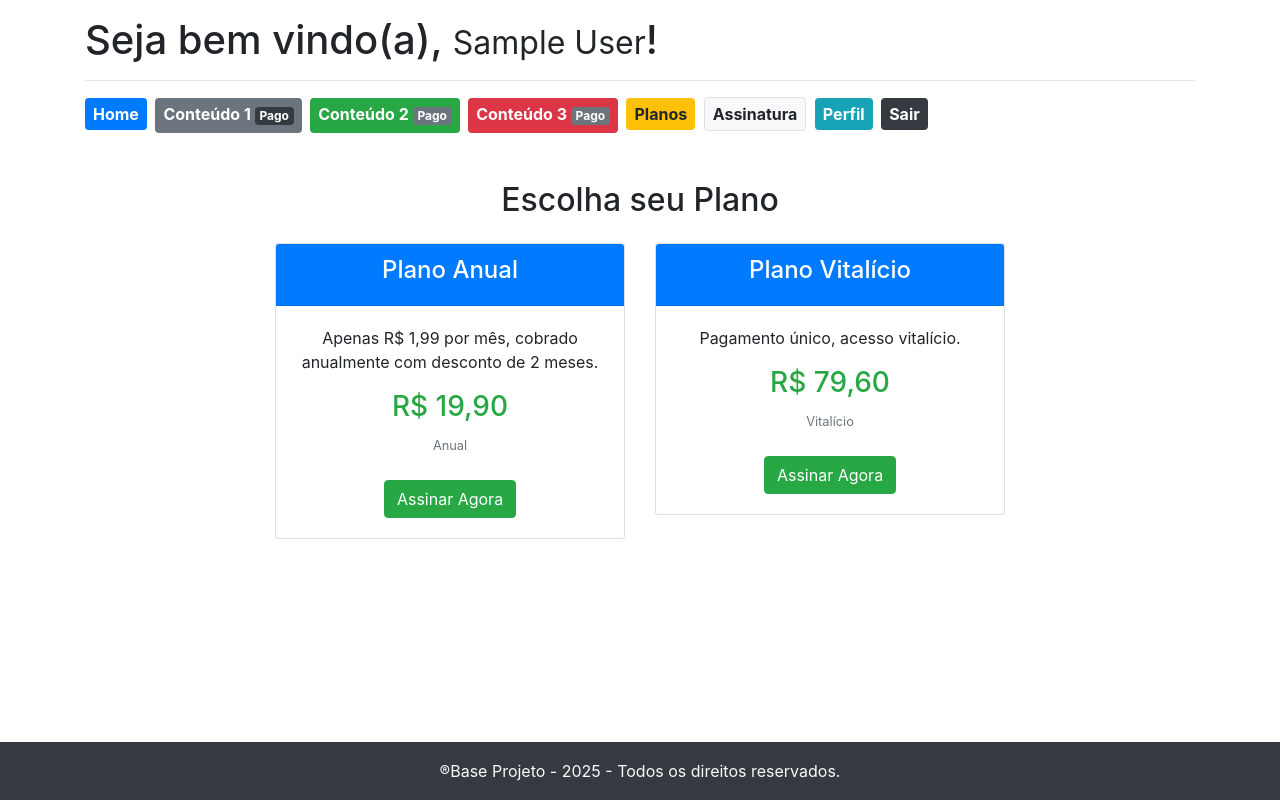
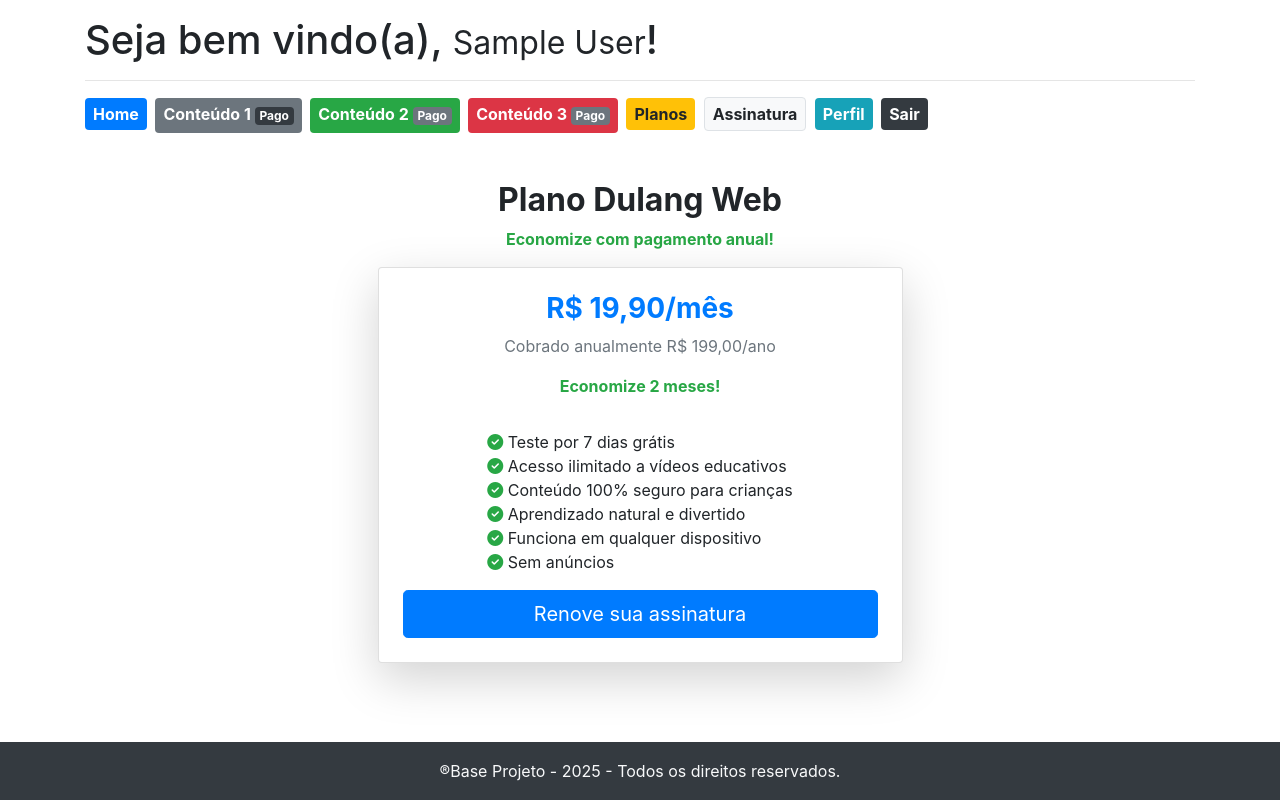
Before and after one commit to cwrsiqueira/base-projeto-login-pagto, a PHP site: page /base-projeto-login-pagto/subscription/plans in a window 1280 px wide. Run offline with PHP 8.4, Linux system fonts and the light colour scheme; the visitor is signed in with stand-in values (Sample User, id 1).

Commit message:
Ajustes nos direcionamentos e outras adequações do sistema para o Dulang Web

```diff
--- a/controllers/profileController.php
+++ b/controllers/profileController.php
@@ -6,7 +6,7 @@ class profileController extends controller
 	public function __construct()
 	{
 		if (!(new User)->isLogged()) {
-			header("Location: " . BASE_URL . "auth");
+			header("Location: " . BASE_URL . "home");
 			exit;
 		}
 
--- a/controllers/subscriptionController.php
+++ b/controllers/subscriptionController.php
@@ -6,7 +6,7 @@ class subscriptionController extends controller
 	public function __construct()
 	{
 		if (!(new User)->isLogged()) {
-			header("Location: " . BASE_URL . "auth");
+			header("Location: " . BASE_URL . "home");
 			exit;
 		}
 
@@ -23,7 +23,8 @@ class subscriptionController extends controller
 		$subscription = (new Subscription)->getSubscriptionByTenantId($tenant_id);
 
 		if (!$subscription) {
-			$_SESSION['msg'] = "<p class='container mt-3 alert alert-danger'>Nenhum assinatura encontrada.</p>";
+			header("Location: " . BASE_URL . "checkoutMercadoPago");
+			exit;
 		}
 
 		$dados['subscription'] = $subscription;
@@ -36,19 +37,12 @@ class subscriptionController extends controller
 		$dados = ["page" => "Planos"];
 		$dados['plans'] = [
 			[
-				'id' => 'planoanual',
-				'name' => 'Plano Anual',
-				'description' => 'Apenas R$ 1,99 por mês, cobrado anualmente com desconto de 2 meses.',
-				'price' => 19.90,
+				'id' => 'planodulangweb',
+				'name' => 'Plano Dulang Web',
+				'description' => 'Apenas R$ 19,90 por mês, cobrado anualmente com desconto de 2 meses.',
+				'price' => 199.00,
 				'billing_cycle' => 'Anual'
 			],
-			[
-				'id' => 'planovitalicio',
-				'name' => 'Plano Vitalício',
-				'description' => 'Pagamento único, acesso vitalício.',
-				'price' => 19.90 * 4,
-				'billing_cycle' => 'Vitalício'
-			]
 		];
 
 		$this->loadTemplate('plans', $dados);
--- a/views/login.php
+++ b/views/login.php
@@ -14,8 +14,8 @@
     <div class="container d-flex justify-content-center align-items-center vh-100">
         <div class="card p-4 shadow-lg">
             <div class="text-center">
-                <img src="<?= BASE_URL ?>assets/images/logo.png" alt="Logo" class="logo mb-3" width="150">
-                <h4 class="mb-3">Projeto Base<br>Login</h4>
+                <img src="<?= BASE_URL ?>assets/images/logo.png" alt="Logo" class="logo mb-3" width="80" height="80">
+                <h4 class="mb-3">Login</h4>
             </div>
             <?php
             if (!empty($_SESSION['msg'])) {
--- a/views/plans.php
+++ b/views/plans.php
@@ -1,21 +1,29 @@
 <div class="container mt-5">
-    <h2 class="text-center mb-4">Escolha seu Plano</h2>
-    <div class="row justify-content-center">
-        <?php foreach ($plans as $plan) : ?>
-            <div class="col-md-4">
-                <div class="card text-center mb-4">
-                    <div class="card-header bg-primary text-white">
-                        <h4><?php echo $plan['name']; ?></h4>
+    <section class="container my-5 text-center" id="preco">
+        <h2 class="font-weight-bold">Plano Dulang Web</h2>
+        <p class="text-success font-weight-bold">Economize com pagamento anual!</p>
+
+        <div class="row justify-content-center">
+            <div class="col-md-6">
+                <div class="card shadow-lg p-4">
+                    <h3 class="text-primary font-weight-bold">R$ 19,90/mês</h3>
+                    <p class="text-muted">Cobrado anualmente R$ 199,00/ano</p>
+                    <p class="text-success font-weight-bold">Economize 2 meses!</p>
+
+                    <div class="d-flex justify-content-center">
+                        <ul class="list-unstyled my-3 text-left">
+                            <li><i class="fas fa-check-circle text-success"></i> Teste por 7 dias grátis</li>
+                            <li><i class="fas fa-check-circle text-success"></i> Acesso ilimitado a vídeos educativos</li>
+                            <li><i class="fas fa-check-circle text-success"></i> Conteúdo 100% seguro para crianças</li>
+                            <li><i class="fas fa-check-circle text-success"></i> Aprendizado natural e divertido</li>
+                            <li><i class="fas fa-check-circle text-success"></i> Funciona em qualquer dispositivo</li>
+                            <li><i class="fas fa-check-circle text-success"></i> Sem anúncios</li>
+                        </ul>
                     </div>
-                    <div class="card-body">
-                        <p><?php echo $plan['description']; ?></p>
-                        <h3 class="text-success">R$ <?php echo number_format($plan['price'], 2, ',', '.'); ?></h3>
-                        <small class="text-muted"><?php echo $plan['billing_cycle']; ?></small>
-                        <br><br>
-                        <a href="<?= BASE_URL ?>checkoutMercadoPago/index/<?php echo $plan['id']; ?>" class="btn btn-success">Assinar Agora</a>
-                    </div>
+
+                    <a href="<?= BASE_URL ?>checkoutMercadoPago" class="btn btn-primary btn-lg">Renove sua assinatura</a>
                 </div>
             </div>
-        <?php endforeach; ?>
-    </div>
+        </div>
+    </section>
 </div>
--- a/views/signup.php
+++ b/views/signup.php
@@ -12,10 +12,10 @@
 
 <body>
     <div class="container d-flex justify-content-center align-items-center vh-100">
-        <div class="card p-4 shadow-lg">
+        <div class="card p-4 shadow-lg" style="min-width: 320px;">
             <div class="text-center">
-                <img src="<?= BASE_URL ?>assets/images/logo.png" alt="Logo" class="logo mb-3" width="150">
-                <h4 class="mb-3">Projeto Base<br>Cadastro</h4>
+                <img src="<?= BASE_URL ?>assets/images/logo.png" alt="Logo" class="logo mb-3" width="80" height="80">
+                <h4 class="mb-3">Cadastro</h4>
             </div>
             <?php
             if (!empty($_SESSION['msg'])) {
--- a/views/subscription.php
+++ b/views/subscription.php
@@ -1,5 +1,5 @@
 <?php
-switch ($subscription['status']) {
+switch ($subscription['status'] ?? '') {
     case 'active':
         $status_class = "badge badge-success";
         break;
--- a/views/template.php
+++ b/views/template.php
@@ -7,6 +7,7 @@
 	<meta charset="utf-8">
 	<link rel="icon" href="<?= BASE_URL ?>assets/images/logo.png" type="image/png">
 	<link rel="stylesheet" type="text/css" href="<?php echo BASE_URL; ?>assets/css/bootstrap.min.css" />
+	<link rel="stylesheet" href="https://cdnjs.cloudflare.com/ajax/libs/font-awesome/6.7.2/css/all.min.css" integrity="sha512-Evv84Mr4kqVGRNSgIGL/F/aIDqQb7xQ2vcrdIwxfjThSH8CSR7PBEakCr51Ck+w+/U6swU2Im1vVX0SVk9ABhg==" crossorigin="anonymous" referrerpolicy="no-referrer" />
 	<link rel="stylesheet" type="text/css" href="<?php echo BASE_URL; ?>assets/css/style.css" />
 	<link rel="stylesheet" href="<?php echo BASE_URL; ?>assets/css/style.css">
 </head>
```
Also changed, not shown: controllers/authController.php (+3 -18 lines), controllers/checkoutMercadoPagoController.php (+4 -9 lines), controllers/contentController.php (+7 -1 lines), controllers/homeController.php (+4 -4 lines), views/home.php (+9 -7 lines).
